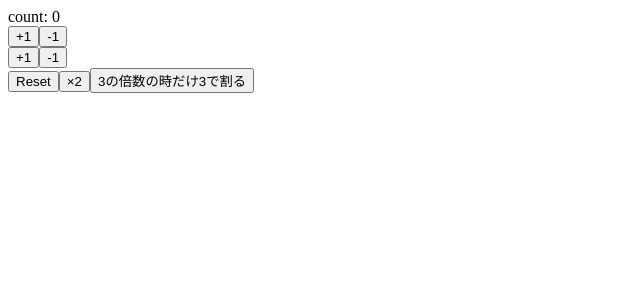
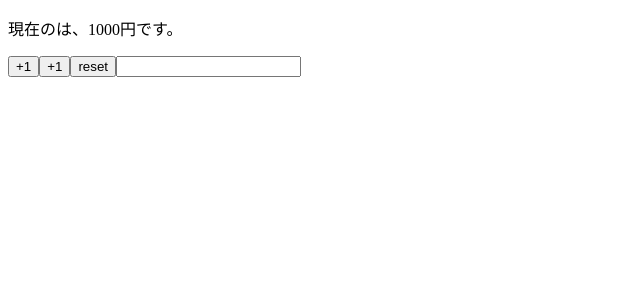
Before and after one commit to baskenshiro/react-hooks-study, a React (Create React App) app: page / in a window 1280 px wide. Shown: the top 300 px of the page, without its empty margins (0-640 px from the left). Built offline with nearby package versions, Linux system fonts and the light colour scheme.

Commit message:
implement component using multiple state

```diff
--- a/src/App.js
+++ b/src/App.js
@@ -1,37 +1,28 @@
 import React ,{ useState } from 'react';
 
-function App() {
-  const [count, setCount] = useState(0)
+const App = props => {
+  const [name, setName] = useState(props.name)
+  const [price, setPrice] = useState(props.price)
 
-  const increment = () => setCount(count + 1)
-  const decrement = () => setCount(count - 1)
+  const reset = () => {
+    setPrice(props.price)
+    setName(props.name)
+  }
 
-  const increment2 = () => setCount(previousCount => previousCount + 1)
-  const decrement2 = () => setCount(previousCount => previousCount - 1)
-
-  const reset = () => setCount(0)
-  const double = () => setCount(count * 2)
-  const devide3 = () => setCount(previousCount =>
-    previousCount % 3 === 0 ? previousCount / 3 : previousCount
-  )
   return (
     <>
-      <div>count: { count }</div>
-      <div>
-        <button onClick={increment}>+1</button>
-        <button onClick={decrement}>-1</button>
-      </div>
-      <div>
-        <button onClick={increment2}>+1</button>
-        <button onClick={decrement2}>-1</button>
-      </div>
-      <div>
-        <button onClick={reset}>Reset</button>
-        <button onClick={double}>×2</button>
-        <button onClick={devide3}>3の倍数の時だけ3で割る</button>
-      </div>
+      <p>現在の{name}は、{price}円です。</p>
+      <button onClick={() => setPrice(price + 1)}>+1</button>
+      <button onClick={() => setPrice(price - 1)}>+1</button>
+      <button onClick={reset}>reset</button>
+      <input value={name} onChange={e => setName(e.target.value)} />
     </>
   );
 }
 
+App.defaultProps = {
+  name: '',
+  price: 1000
+}
+
 export default App;
```
